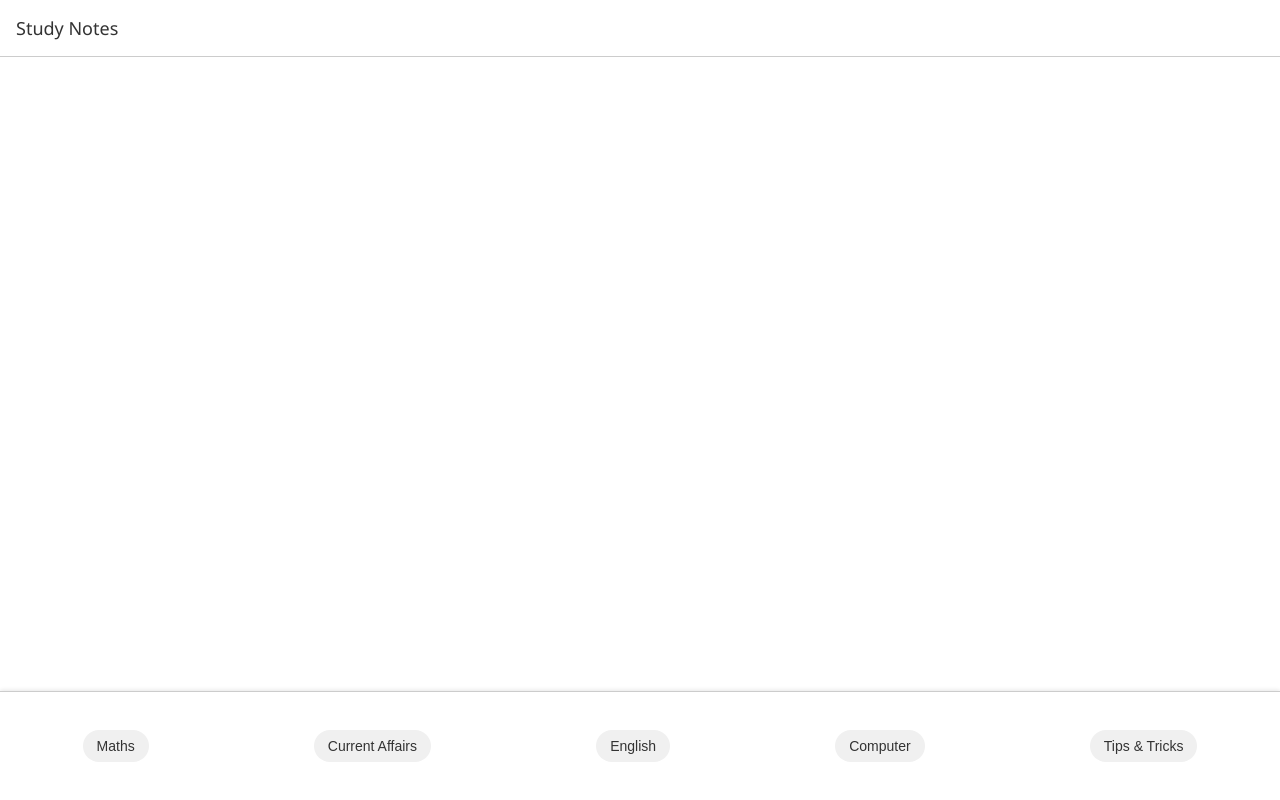
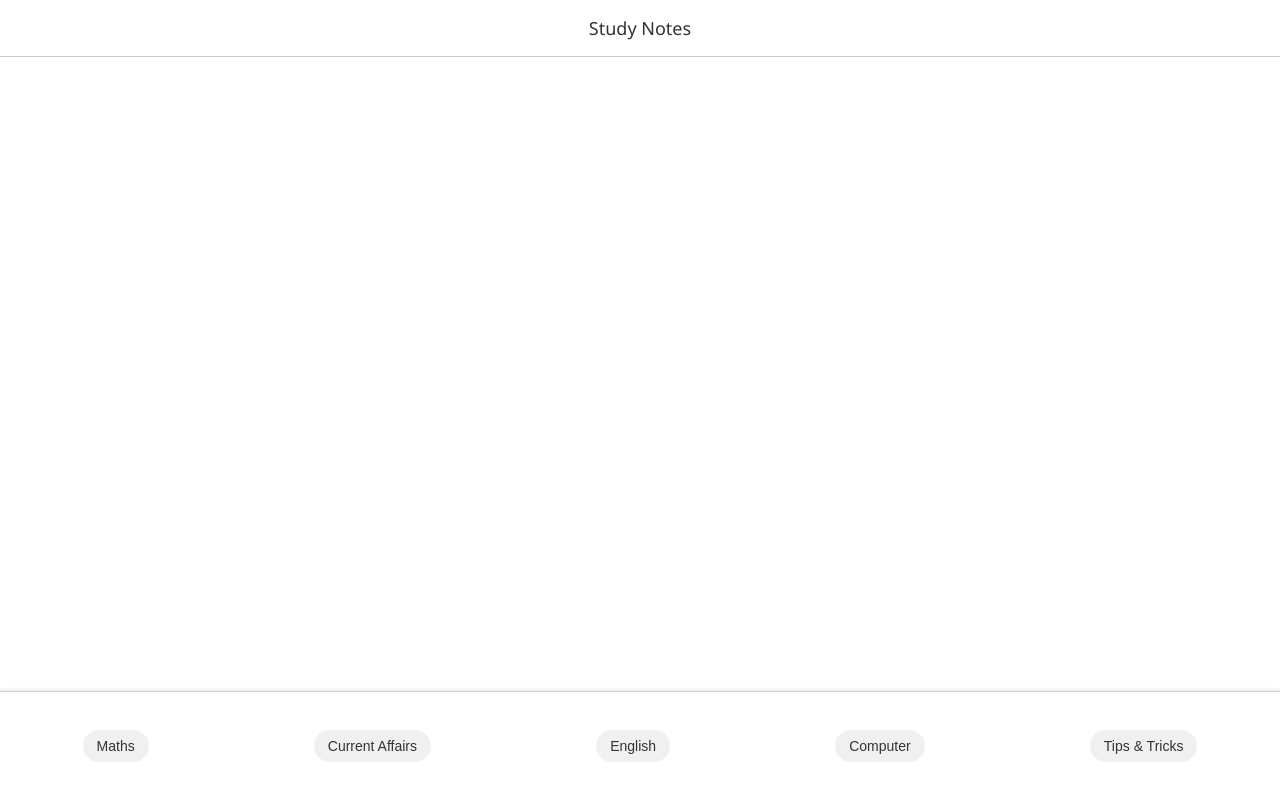
Before and after one commit to imrutunjaya/Prototype, a plain HTML site: page index.html in a window 1280 px wide. Drawn offline with Linux system fonts and the light colour scheme.

Commit message:
Update style.css

```diff
--- a/style.css
+++ b/style.css
@@ -20,10 +20,10 @@ header#topbar {
 }
 
 #subject-title {
-  font-weight: 400;
+  font-weight: 300;
   font-size: 18px;
   color: #333;
-  margin: 0;
+  margin: auto;
 }
 
 #back-button {
```
